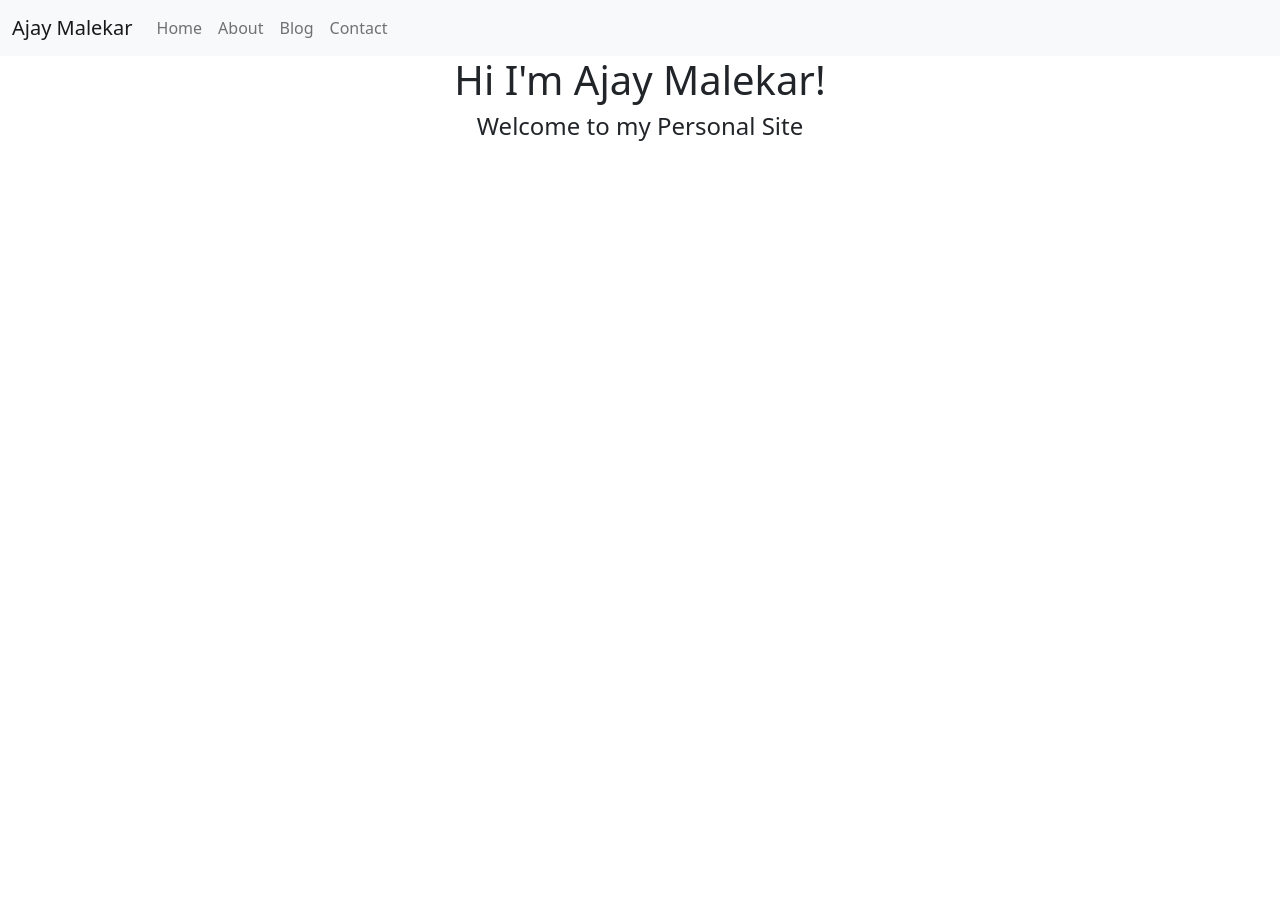
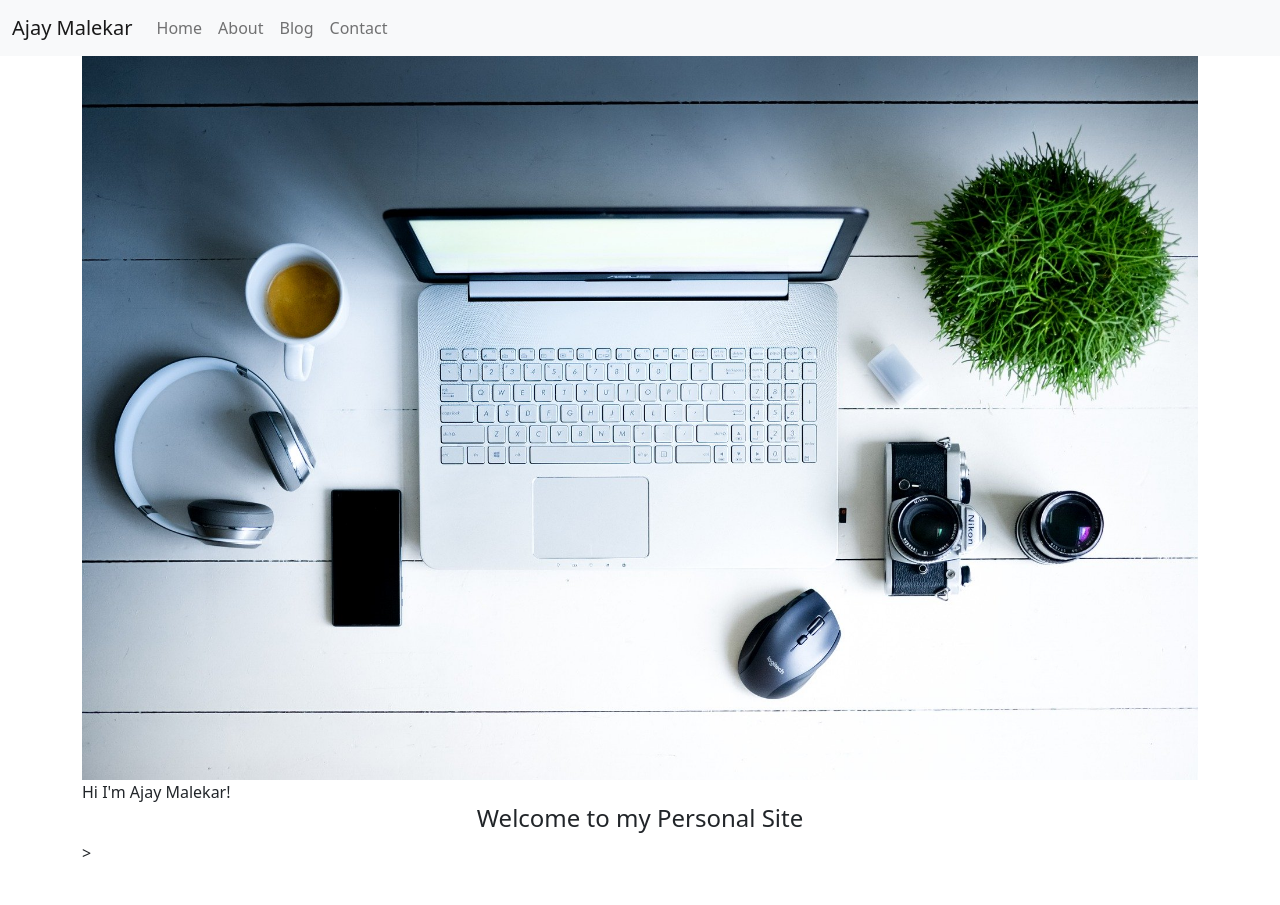
Before and after one commit to ajaymalekar/ajaymalekar.github.io, a Jekyll site: the page built from index.html, in a window 1280 px wide. Built offline with Jekyll 4.4.1, drawn with Linux system fonts in a browser that asks for light colours; nearby versions of some CDN libraries.

Commit message:
Update default.html

```diff
--- a/_layouts/default.html
+++ b/_layouts/default.html
@@ -11,9 +11,10 @@
    {% include navbar.html %}
 
     <div class="container-lg">
-      <div <img src="img/bg-index.jpg" class="img-fluid" alt="...">
-      {{ content}}
-         </div>
+      <img src="img/bg-index.jpg" class="img-fluid" alt="..."
+     {{ content}}>
+
+
     </div>
    {% include footer.html %}
 <footer class="mt-auto text-white-50"> <p>Personal Git Page with Bootstrap <a href="https://ajaymalekar.github.io/" class="text-white">Ajay Malekar</a>, by <a href="https://twitter.com/mdo" class="text-white">@ajaymalekar</a>.</p>
```
